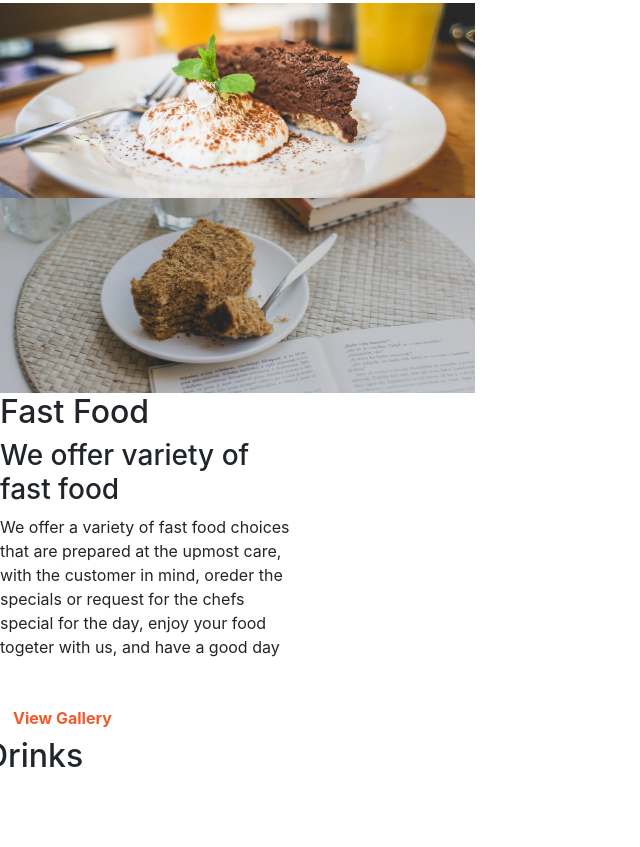
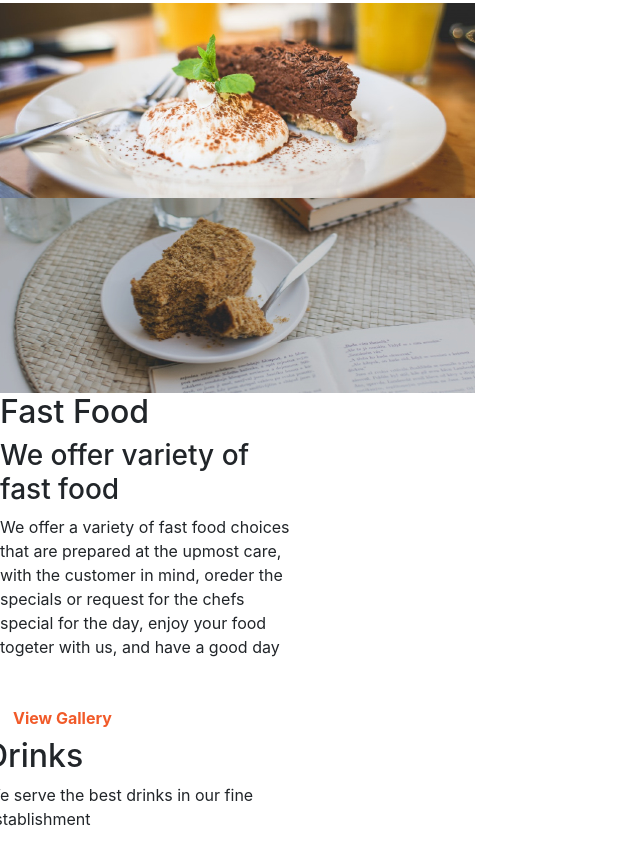
Before and after one commit to ramza007/Anita-Kitchen, a plain HTML site: page index.html in a window 1280 px wide. Shown: the part 1189-2036 px from the top of the page, without its empty margins (0-640 px from the left). Before the commit the page ends 1980 px from the top, so only its background shows below. Drawn offline with Linux system fonts and the light colour scheme.

Commit message:
some minor adjustments

```diff
--- a/index.html
+++ b/index.html
@@ -87,7 +87,7 @@
       <div class="col-md-6">
         <div class="Paragraph2">
           <h2>Drinks</h2>
-          <p></p>
+          <p>We serve the best drinks in our fine establishment</p>
 
 
 
```
